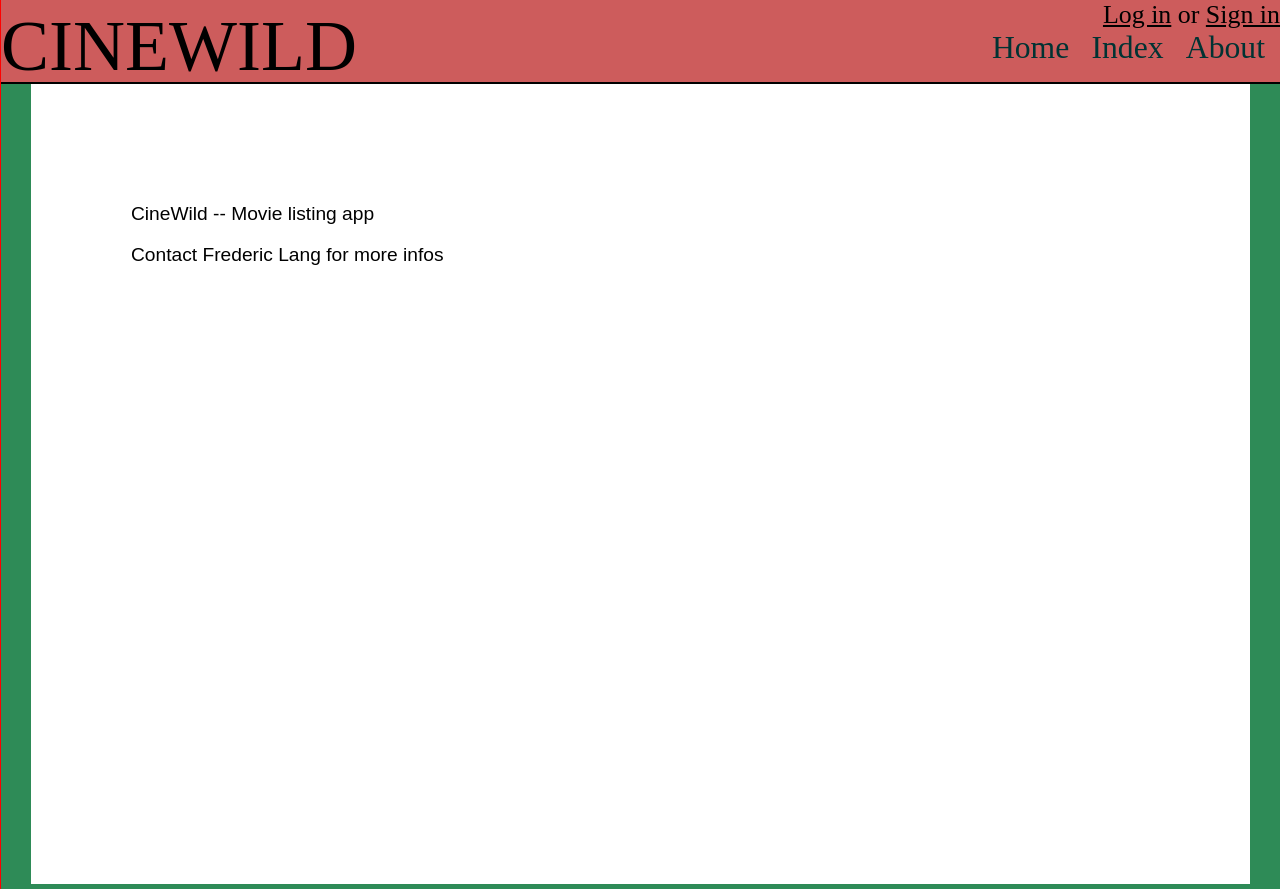
After one commit to frederic-lang/Cinewild, a Django app: page /movies/about/ in a window 1280 px wide. The commit adds this page. Run offline with Django 3.2, Linux system fonts and the light colour scheme.

Commit message:
add view About and Actor

```diff
--- a/cinewild/urls.py
+++ b/cinewild/urls.py
@@ -15,8 +15,10 @@ Including another URLconf
 """
 from django.contrib import admin
 from django.urls import include, path
+from django.conf import settings
+from django.conf.urls.static import static
 
 urlpatterns = [
     path('movies/', include('movies.urls')),
     path('admin/', admin.site.urls),
-]
+] + static(settings.MEDIA_URL, document_root=settings.MEDIA_ROOT)
--- a/movies/static/movies/style.css
+++ b/movies/static/movies/style.css
@@ -1,17 +1,7 @@
-/* définition de polices */
+
 
 li a {
     color: green;
-}
-
-@font-face {
-    font-family: 'HeaderPolice';
-    src: url('polices/GrutchShaded.ttf');
-}
-
-@font-face {
-    font-family: 'Regular';
-    src: url('polices/goudy_bookletter_1911.otf');
 }
 
 /* Eléments principaux de la page */
@@ -30,7 +20,7 @@ html
 
 body
 {
-    font-family: 'Regular', Arial, sans-serif;
+    font-family: Arial, sans-serif;
     font-size: 1.2em;
     color: black;
     background-color:#2E8B57;
@@ -83,8 +73,7 @@ section a
 
 header
 {
-    /*background: url('images/separateur.png') repeat-x bottom;*/
-    font-family: 'HeaderPolice', serif;
+    font-family: serif;
     font-size: 1.5em;
     height: 82px;
     color : black;
@@ -122,7 +111,7 @@ nav
     clear: both;
     display: block;
     text-align: right;
-    font-family: 'HeaderPolice', serif;
+    font-family: serif;
     color:white;
 }
 
--- /dev/null
+++ b/movies/templates/movies/about.html
@@ -0,0 +1,11 @@
+{% extends "movies/base.html" %}
+
+
+{% block content %}
+
+
+<p> CineWild -- Movie listing app</p>
+
+<p> Contact Frederic Lang for more infos</p>
+
+{% endblock content %}
--- a/movies/templates/movies/base.html
+++ b/movies/templates/movies/base.html
@@ -21,7 +21,7 @@
                 <ul>
                         <li><a href="{% url 'movies:home' %}">Home</a></li>
                         <li><a href="{% url 'movies:index' %}">Index</a></li>
-                        <li><a href="/About/">About</a></li>
+                        <li><a href="{% url 'movies:about' %}">About</a></li>
                 </ul>
             </nav>
         </header>
@@ -31,10 +31,6 @@
             <div id="text">
             <p> Welcome to Cinewild</p>
             </div>
-
-            <div id="panel">
-                <img src="/static/img/atomic_fractal.jpg" alt="Image de Fractale" />
-            </div>
         {% endblock %}
     </section>
 
--- a/movies/urls.py
+++ b/movies/urls.py
@@ -5,9 +5,11 @@ from . import views
 app_name = 'movies'
 urlpatterns = [
     path('', views.home, name='home'),
-    path('/index/', views.index, name='index'),
+    path('about/', views.about, name='about'),
+    path('index/', views.index, name='index'),
     # ex: /movie/5/
     path('<int:movie_id>/', views.detail, name='detail'),
+    path('actor/<int:actor_id>/', views.actor, name='actor'),
     # ex: /movie/5/actors/
     path('<int:movie_id>/actors/', views.actors, name='actors'),
     # ex: /movie/5/vote/
--- a/movies/views.py
+++ b/movies/views.py
@@ -10,6 +10,9 @@ from .models import Movie, Actor
 def home(request):
     return render(request, 'movies/base.html')
 
+def about(request):
+    return render(request, 'movies/about.html')
+
 def index(request):
     latest_movie_list = Movie.objects.order_by('-pub_date')[:5]
     context = {
@@ -21,6 +24,10 @@ def detail(request, movie_id):
     movie = get_object_or_404(Movie, pk=movie_id)
     return render(request, 'movies/detail.html', {'movie':movie})
 
+def actor(request, actor_id):
+    actor = get_object_or_404(Actor, pk=actor_id)
+    return render(request, 'movies/actor.html', {'actor':actor})
+
 def actors(request, movie_id):
     response = "You're looking at the actors of movie %s."
     return HttpResponse(response % movie_id)
```
Also changed, not shown: movies/templates/movies/actor.html (added, +18 -0 lines), movies/templates/movies/detail.html (+7 -1 lines).
